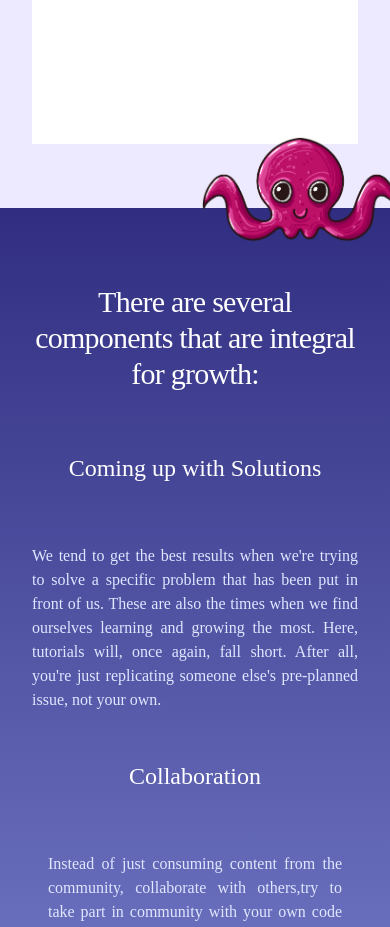
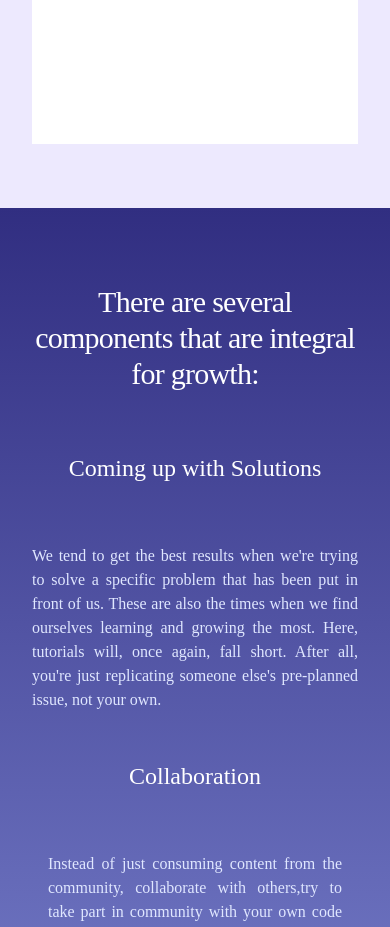
Before and after one commit to nikolap994/evil_bees, a Next.js app: page / in a window 390 px wide. Shown: the part 1340-2267 px from the top of the page. Built offline with nearby package versions, Linux system fonts and the light colour scheme.

Commit message:
Revert "Add Moving Octopus animation to Growth component"
This reverts commit 8ad664e4e06da398ef543c9637839d703031c77e.

```diff
--- a/components/cta/growth.js
+++ b/components/cta/growth.js
@@ -1,13 +1,6 @@
-import Image from "next/image";
-import Octopus from "../../public/images/117.png";
-
 export default function Growth() {
 	return (
-		<section className="relative bg-gradient-to-b from-indigo-900 to-indigo-300 text-white py-16 md:py-24 lg:py-32 px-8 lg:px-12">
-			<Image
-				className="absolute top-0 lg:-top-[70px] left-0 md:left-0 w-[200px] translate-x-full -translate-y-[73px] lg:animate-transform-translate-full"
-				src={Octopus}
-			/>
+		<section className="bg-gradient-to-b from-indigo-900 to-indigo-300 text-white py-16 md:py-24 lg:py-32 px-8 lg:px-12">
 			<div className="max-w-7xl mx-auto md:p-8 lg:p-0">
 				<h3 className="font-display text-3xl md:text-4xl tracking-tight text-center mt-3 mb-12">
 					There are several components that are integral for growth:
--- a/tailwind.config.js
+++ b/tailwind.config.js
@@ -14,20 +14,9 @@ module.exports = {
 				"catamaran-bold": ["Noto-Bold"],
 			},
 			colors: {
-				"black-opacity": "rgba(0, 0, 0, 0.54)",
-				"zinc-800-opacity": "rgba(39, 39, 42, 0.54)",
-			},
-			animation: {
-				"transform-translate-full":
-					"transform-translate-full ease-out 6s infinite",
-			},
-			keyframes: {
-				"transform-translate-full": {
-					"0%": { transform: "translateX(0px)" },
-					"50%": { transform: "translateX(100vw)" },
-					"100%": { transform: "translateX(0px)" },
-				},
-			},
+				'black-opacity': 'rgba(0, 0, 0, 0.54)',
+				'zinc-800-opacity': 'rgba(39, 39, 42, 0.54)',
+			}
 		},
 	},
 	plugins: [],
```
Also changed, not shown: public/images/117.png (deleted).
